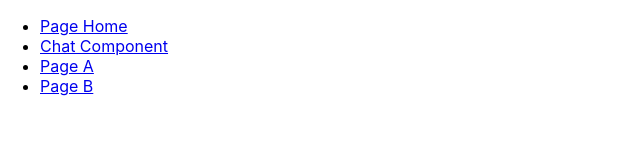
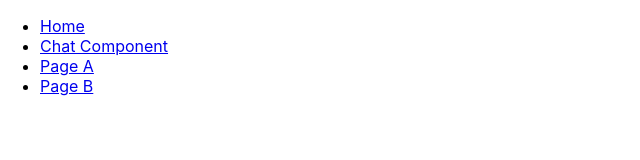
Before and after one commit to freyan929/Real-Time-Chat, a React (Create React App) app in the folder real-time-chat/: page / in a window 1280 px wide. Shown: the top 160 px of the page, without its empty margins (0-640 px from the left). Built offline with nearby package versions, Linux system fonts and the light colour scheme.

Commit message:
Update App.js

```diff
--- a/real-time-chat/src/App.js
+++ b/real-time-chat/src/App.js
@@ -4,7 +4,6 @@ import ChatComponent from "./components/chat-component";
 
 import PageA from './components/PageA';
 import PageB from './components/PageB';
-import PageHome from './components/PageHome';
 
 import { BrowserRouter as Router, Switch, Route, Link} from 'react-router-dom';
 
@@ -16,7 +15,7 @@ function App() {
         <nav>
           <ul>
             <li>
-              <Link to="/home">Page Home</Link>
+              <Link to="/home">Home</Link>
             </li>
             <li>
               <Link to="/chat-component">Chat Component</Link>
```
